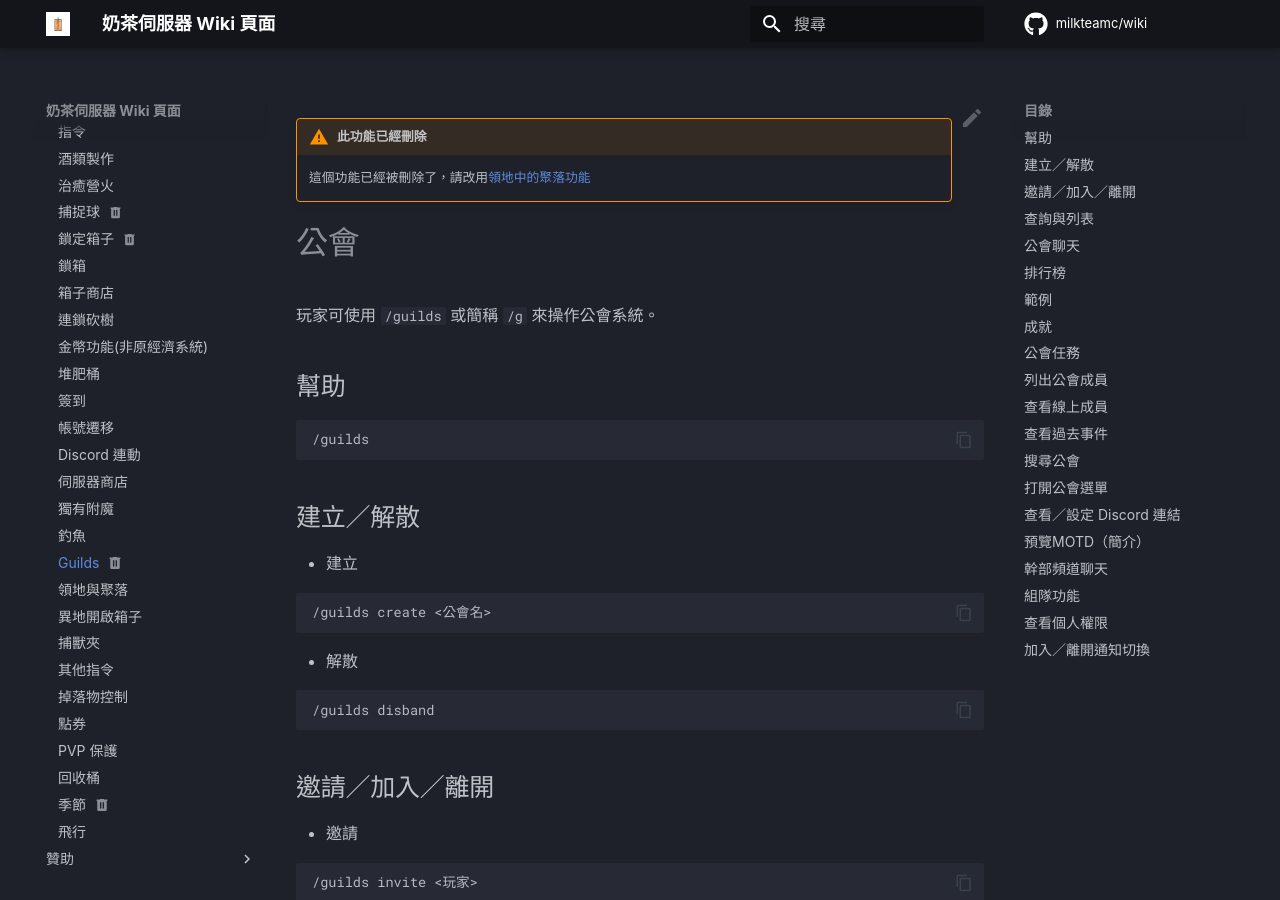
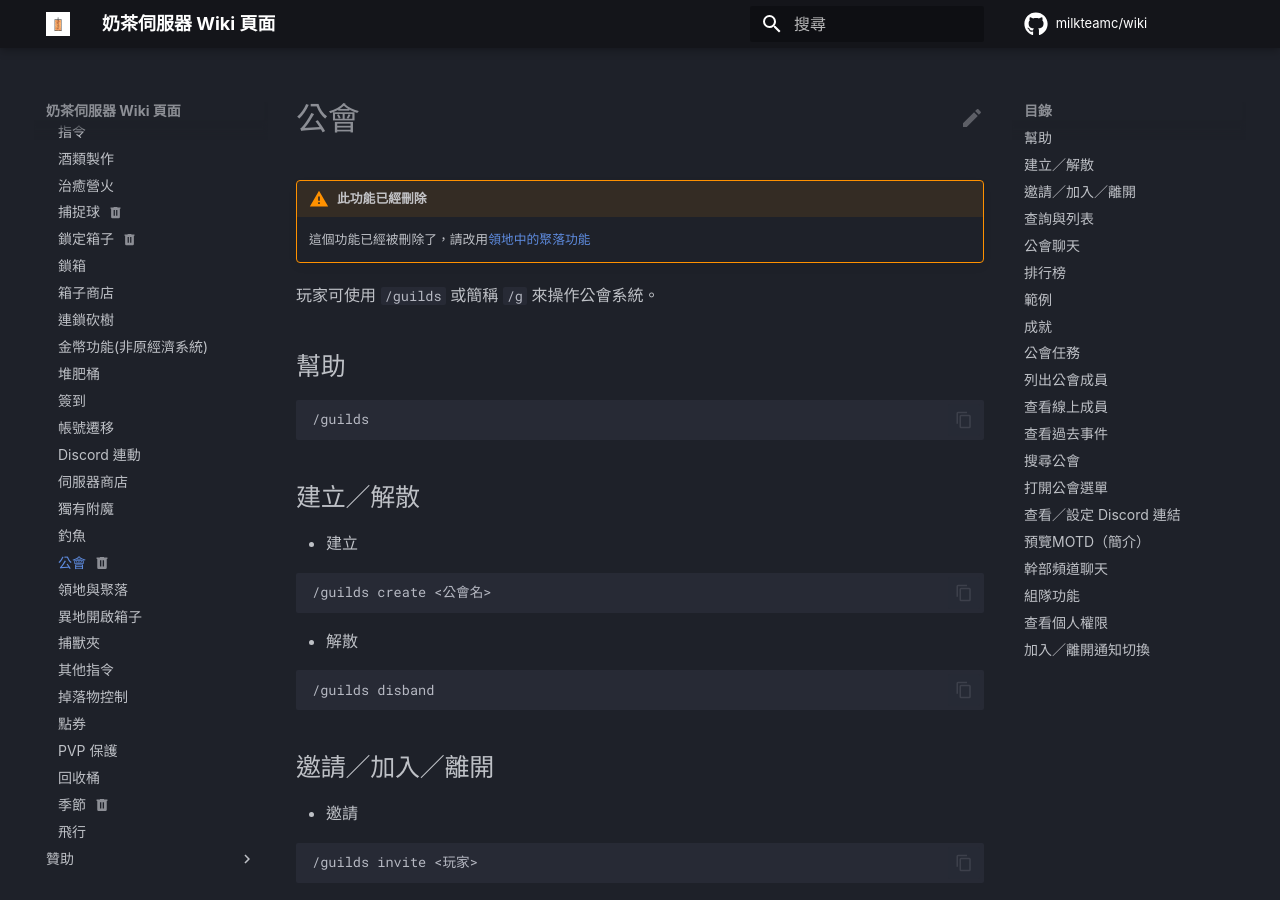
Before and after one commit to milkteamc/wiki, an MkDocs documentation site: the page built from docs/功能清單/guilds.md, in a window 1280 px wide and 900 px high. Built offline with MkDocs 1.6.1 and Material for MkDocs 9.7.7, drawn with Linux system fonts in a browser that asks for light colours; some web fonts are replaced; plug-ins that fetch from the network failed and are left out; comment, search, counter and statistics services are not loaded.

Commit message:
fix format

```diff
--- a/docs/功能清單/guilds.md
+++ b/docs/功能清單/guilds.md
@@ -1,9 +1,9 @@
 ---
 status: deprecated
 ---
+# 公會
 !!! warning "此功能已經刪除"
     這個功能已經被刪除了，請改用[領地中的聚落功能](./land.md)
-# 公會
 
 玩家可使用 `/guilds` 或簡稱 `/g` 來操作公會系統。
 
```
